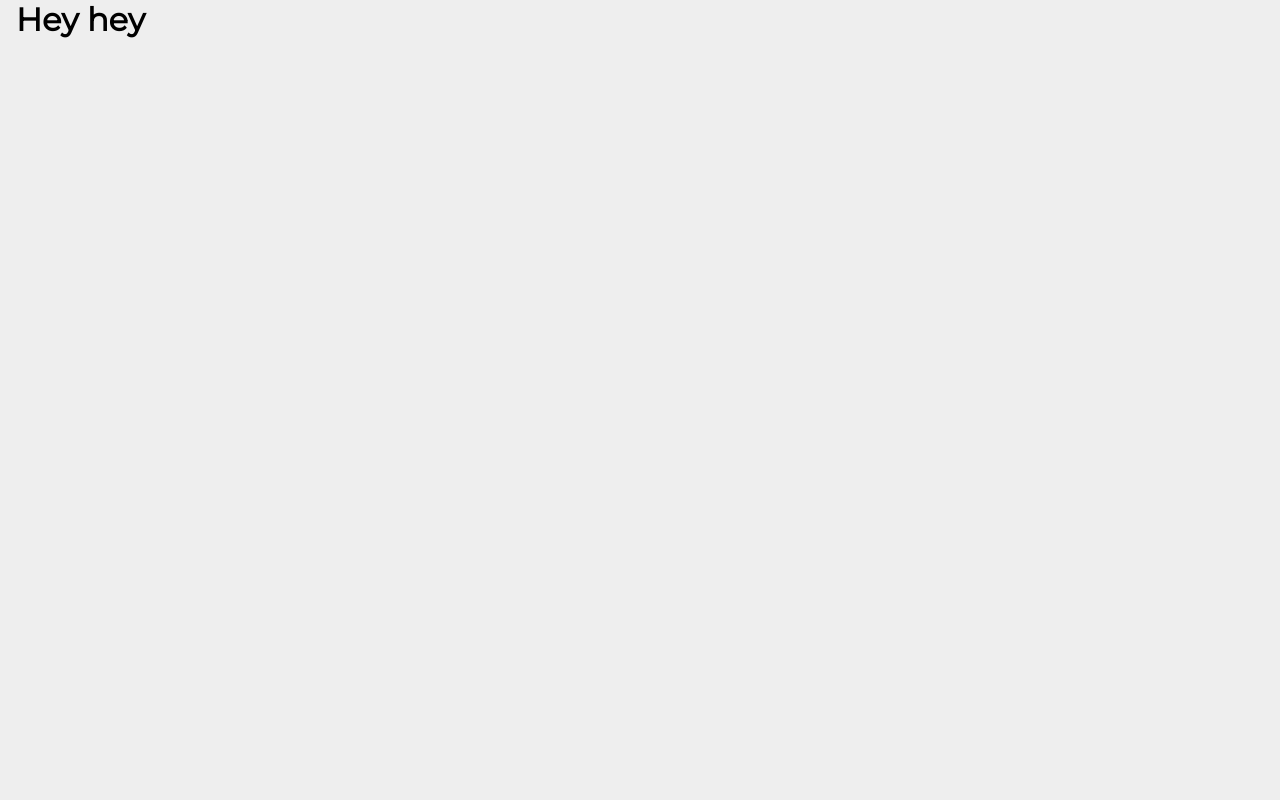
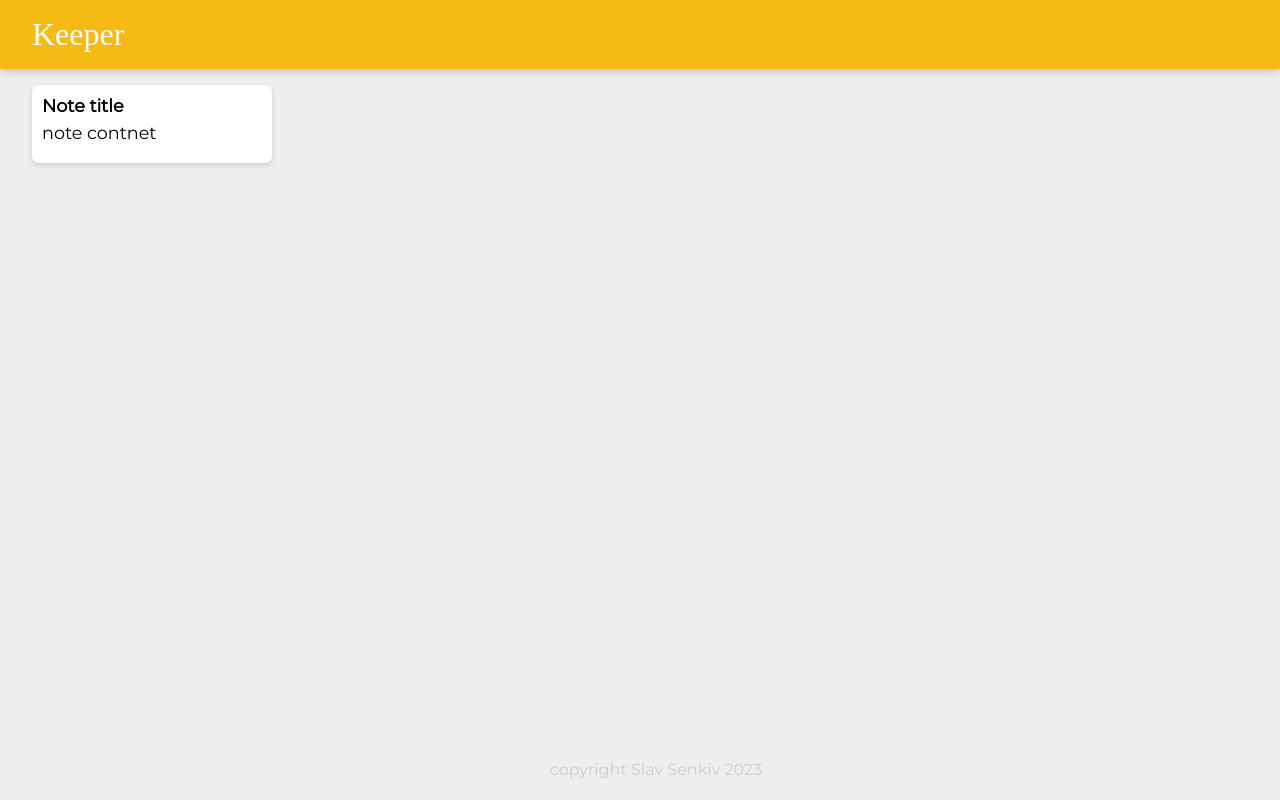
Before and after one commit to slavkoSenkiv/keeper-app, a React (Create React App) app: page / in a window 1280 px wide. Built offline with nearby package versions, Linux system fonts and the light colour scheme; a web font is replaced by a local one.

Commit message:
construct the page with header, footer and note components

```diff
--- a/src/components/App.jsx
+++ b/src/components/App.jsx
@@ -1,8 +1,17 @@
 import React from 'react';
 import ReactDOM from 'react-dom/client';
+import Header from './Header';
+import Footer from './Footer';
+import Note from './Note';
 
 function App(){
-    return <h1>Hey hey</h1>
+    return (
+        <div>
+            <Header />
+            <Note />
+            <Footer />
+        </div>
+    )
 }
 
 export default App;
--- /dev/null
+++ b/src/components/Footer.jsx
@@ -0,0 +1,14 @@
+import React from 'react';
+import ReactDOM from 'react-dom/client';
+
+const year = new Date().getFullYear();
+
+function Footer(){
+    return (
+        <footer>
+            <p>copyright Slav Senkiv {year}</p>
+        </footer>
+    )
+}
+
+export default Footer;
--- /dev/null
+++ b/src/components/Header.jsx
@@ -0,0 +1,12 @@
+import React from 'react';
+import ReactDOM from 'react-dom/client';
+
+function Header(){
+    return (
+        <header>
+            <h1>Keeper</h1>
+        </header>
+    )
+}
+
+export default Header;
--- /dev/null
+++ b/src/components/Note.jsx
@@ -0,0 +1,13 @@
+import React from 'react';
+import ReactDOM from 'react-dom/client';
+
+function Note(){
+    return (
+        <div className='note'>
+            <h1>Note title</h1>
+            <p>note contnet</p>
+        </div>
+    )
+}
+
+export default Note;
```
